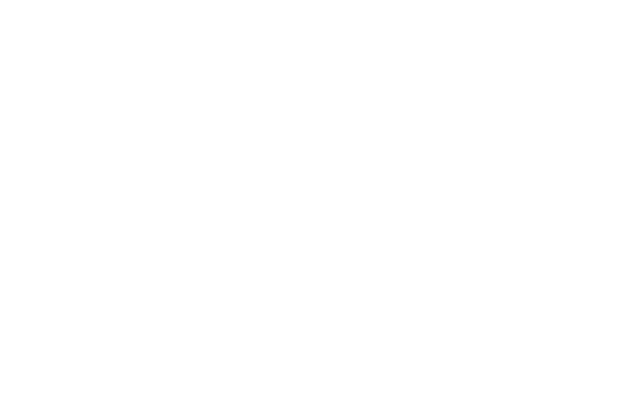
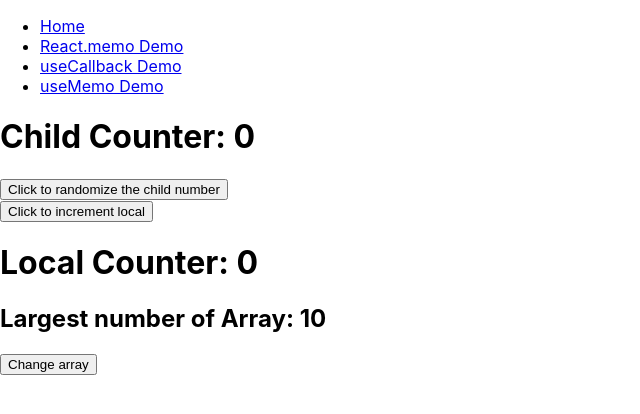
Before and after one commit to luqmaanessop/frontTuesday_memoization, a React (Create React App) app: page /usememo in a window 1280 px wide. Before the commit this address had no page. Shown: the top 414 px of the page, without its empty margins (0-640 px from the left). Built offline with nearby package versions, Linux system fonts and the light colour scheme.

Commit message:
Add usememo tut

```diff
--- a/src/components/Navbar.js
+++ b/src/components/Navbar.js
@@ -9,10 +9,13 @@
           <Link to="/">Home</Link>
         </li>
         <li>
-          <Link to="/memo">React.memo</Link>
+          <Link to="/memo">React.memo Demo</Link>
         </li>
         <li>
-          <Link to="/usecallback">useCallback</Link>
+          <Link to="/usecallback">useCallback Demo</Link>
+        </li>
+        <li>
+          <Link to="/usememo">useMemo Demo</Link>
         </li>
       </ul>
     </nav>
--- a/src/index.js
+++ b/src/index.js
@@ -6,6 +6,7 @@
 import reportWebVitals from './reportWebVitals';
 import Memo from './pages/Memo'
 import UseCallback from './pages/UseCallback';
+import UseMemo from './pages/UseMemo';
 
 const root = ReactDOM.createRoot(document.getElementById('root'));
 root.render(
@@ -15,6 +16,7 @@
         <Route path="/" element={<App />} />
         <Route path="memo"  element={<Memo />} />
         <Route path="usecallback"  element={<UseCallback />} />
+        <Route path="usememo"  element={<UseMemo />} />
       </Routes>
     </BrowserRouter>
   </React.StrictMode>
--- /dev/null
+++ b/src/pages/UseMemo.js
@@ -0,0 +1,43 @@
+import React, {useCallback, useState, useMemo} from 'react';
+import Navbar from '../components/Navbar';
+import ChildCounter from '../components/ChildCounter'
+
+
+export default function UseMemo() {
+  const [localNumber, setLocalNumber] = useState(0)
+  const [childNumber, setChildNumber] = useState(0)
+  const [arr, setArr] = useState([1,2,3,4,5,6,7,8,9,10])
+
+  const memoizedCallback = useCallback(number => changeChildNumber(number), [])
+  // const memoizedLargestValue = useMemo(() => getLargestNumber(), [arr])
+const largestUnmemoizedValue = getLargestNumber();
+
+  function incrememntLocal() {
+    setLocalNumber(state => state + 1)
+  }
+
+
+  function changeChildNumber(number) {
+    setChildNumber(number)
+  }
+
+  function getLargestNumber() {
+    console.log("Calculating largest number - this is so expensive");
+    return Math.max(...arr);
+  }
+
+  function changeArray() {
+    setArr([60,70,80,90])
+  }
+
+  return (
+    <>
+    <Navbar />
+    <ChildCounter number={childNumber} changeNumber={memoizedCallback}/>
+    <button onClick={incrememntLocal}>Click to increment local</button>
+    <h1>Local Counter: {localNumber}</h1>
+    <h2>Largest number of Array: {largestUnmemoizedValue}</h2>
+    <button onClick={changeArray}>Change array</button>
+    </>
+  )
+}
```
